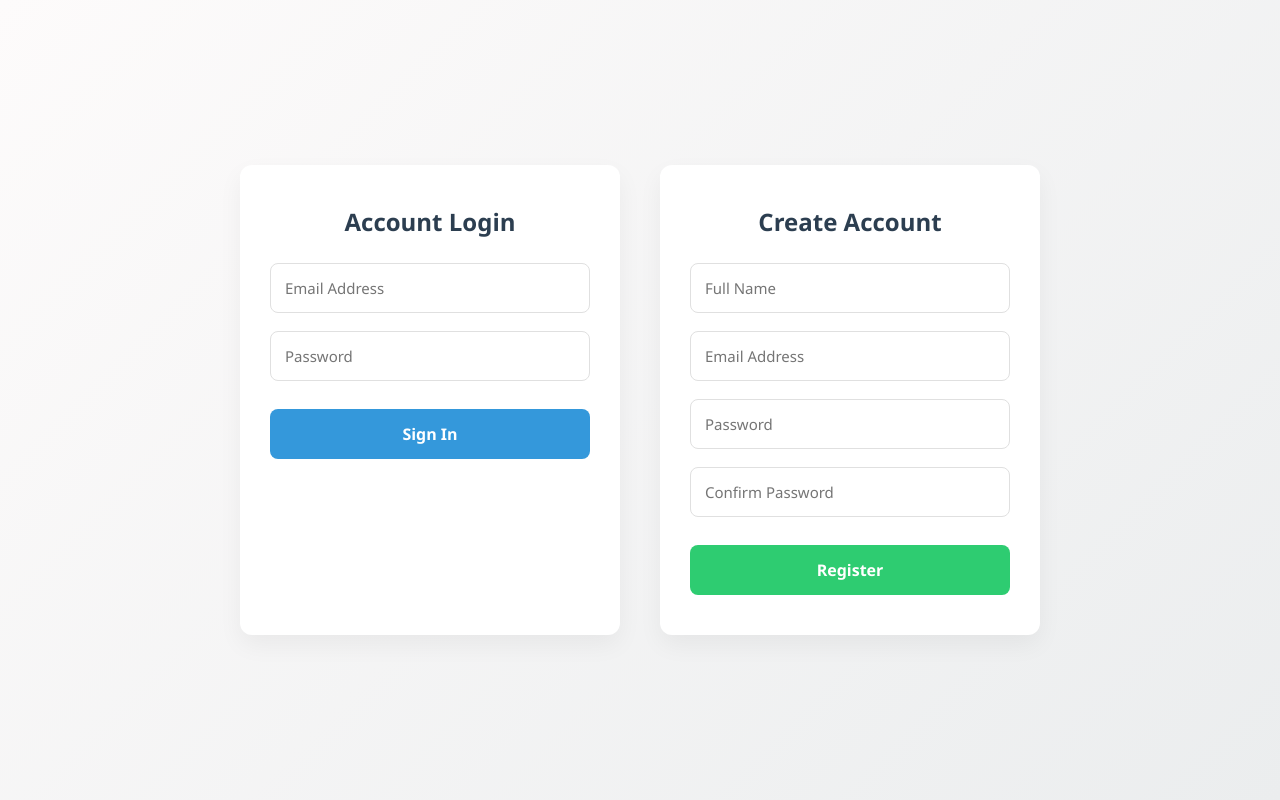
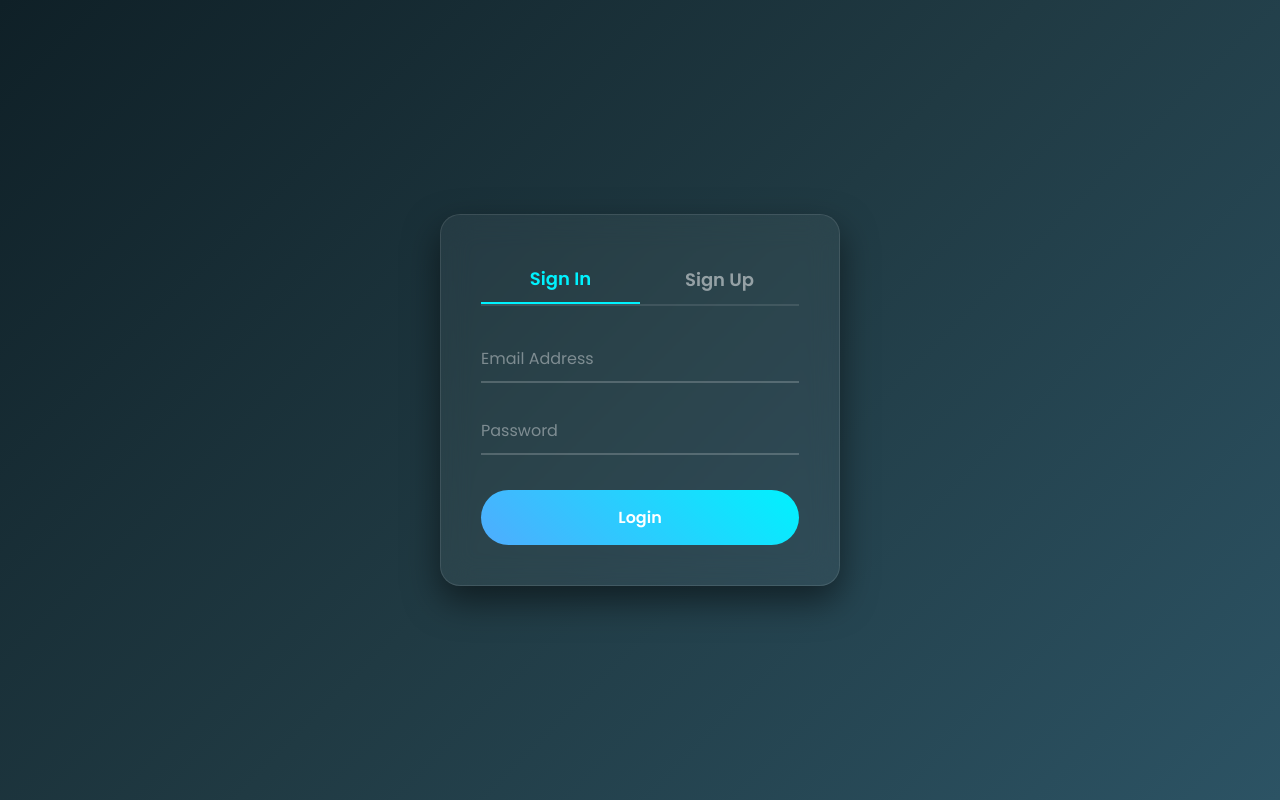
Before and after one commit to Mohammed-walid/Database-Systems-Assignments, a Flask app: page / in a window 1280 px wide. Run offline with Flask 3, Linux system fonts and the light colour scheme.

Commit message:
changed the look of the front end

```diff
--- a/Login-and-Registration-form/templates/index.html
+++ b/Login-and-Registration-form/templates/index.html
@@ -3,93 +3,145 @@
 <head>
     <meta charset="UTF-8">
     <meta name="viewport" content="width=device-width, initial-scale=1.0">
-    <title>Lab 4 - System Authentication</title>
+    <title>Lab 4 - Auth Portal</title>
     <style>
+        @import url('https://fonts.googleapis.com/css2?family=Poppins:wght@300;400;600&display=swap');
+
         * {
             box-sizing: border-box;
-            font-family: 'Segoe UI', Tahoma, Geneva, Verdana, sans-serif;
+            font-family: 'Poppins', sans-serif;
         }
+
         body {
-            background: linear-gradient(135deg, #fdfbfb 0%, #ebedee 100%);
+            margin: 0;
             min-height: 100vh;
             display: flex;
             justify-content: center;
             align-items: center;
-            margin: 0;
-            padding: 20px;
+            background: linear-gradient(135deg, #0f2027, #203a43, #2c5364);
+            color: #fff;
         }
-        .wrapper {
+
+        .glass-card {
+            background: rgba(255, 255, 255, 0.05);
+            backdrop-filter: blur(15px);
+            border: 1px solid rgba(255, 255, 255, 0.1);
+            border-radius: 20px;
+            padding: 40px;
+            width: 400px;
+            box-shadow: 0 15px 35px rgba(0, 0, 0, 0.5);
+        }
+
+        .tab-container {
             display: flex;
-            gap: 40px;
-            flex-wrap: wrap;
-            justify-content: center;
-            width: 100%;
-            max-width: 900px;
+            justify-content: space-between;
+            margin-bottom: 30px;
+            border-bottom: 2px solid rgba(255, 255, 255, 0.1);
         }
-        .card {
-            background: white;
-            border-radius: 12px;
-            box-shadow: 0 10px 25px rgba(0,0,0,0.05);
-            padding: 40px 30px;
-            width: 380px;
+
+        .tab {
+            background: none;
+            border: none;
+            color: rgba(255, 255, 255, 0.5);
+            font-size: 18px;
+            font-weight: 600;
+            padding: 10px 20px;
+            cursor: pointer;
+            transition: 0.3s;
+            width: 50%;
         }
-        h2 {
-            text-align: center;
-            color: #2c3e50;
-            margin-top: 0;
+
+        .tab.active {
+            color: #00f2fe;
+            border-bottom: 2px solid #00f2fe;
+        }
+
+        .tab:hover {
+            color: #fff;
+        }
+
+        .form-section {
+            display: none;
+            animation: fadeIn 0.4s ease-in-out;
+        }
+
+        .form-section.active {
+            display: block;
+        }
+
+        @keyframes fadeIn {
+            from { opacity: 0; transform: translateY(10px); }
+            to { opacity: 1; transform: translateY(0); }
+        }
+
+        .input-group {
             margin-bottom: 25px;
-            font-weight: 600;
+            position: relative;
         }
-        .input-group {
-            margin-bottom: 18px;
-        }
+
         .input-group input {
             width: 100%;
-            padding: 14px;
-            border: 1.5px solid #e0e0e0;
-            border-radius: 8px;
+            padding: 10px 0;
+            background: transparent;
+            border: none;
+            border-bottom: 2px solid rgba(255, 255, 255, 0.2);
+            color: #fff;
+            font-size: 16px;
             outline: none;
-            font-size: 15px;
-            transition: border-color 0.3s;
+            transition: 0.3s;
         }
+
+        .input-group input::placeholder {
+            color: rgba(255, 255, 255, 0.4);
+        }
+
         .input-group input:focus {
-            border-color: #3498db;
+            border-bottom-color: #00f2fe;
         }
-        button {
+
+        .submit-btn {
             width: 100%;
-            padding: 14px;
-            background: #3498db;
-            color: white;
+            background: linear-gradient(45deg, #4facfe 0%, #00f2fe 100%);
+            color: #fff;
             border: none;
-            border-radius: 8px;
+            border-radius: 30px;
+            padding: 15px;
             font-size: 16px;
-            font-weight: bold;
+            font-weight: 600;
             cursor: pointer;
-            transition: background 0.3s;
+            transition: transform 0.2s, box-shadow 0.2s;
             margin-top: 10px;
         }
-        button:hover {
-            background: #2980b9;
+
+        .submit-btn:hover {
+            transform: translateY(-2px);
+            box-shadow: 0 5px 15px rgba(0, 242, 254, 0.4);
         }
+
         .alert-box {
-            background: #ffebee;
-            color: #d32f2f;
+            background: rgba(255, 75, 75, 0.1);
+            color: #ff4b4b;
             padding: 12px;
             border-radius: 8px;
             margin-bottom: 20px;
             font-size: 14px;
-            font-weight: 500;
             text-align: center;
-            border: 1px solid #ffcdd2;
-            display: none; /* Hidden by default */
+            border: 1px solid rgba(255, 75, 75, 0.3);
+            display: none;
         }
     </style>
 </head>
 <body>
-    <div class="wrapper">
-        <!-- Login Card -->
-        <div class="card">
-            <h2>Account Login</h2>
+
+    <div class="glass-card">
+        <!-- Tabs -->
+        <div class="tab-container">
+            <button class="tab active" onclick="switchTab('login')">Sign In</button>
+            <button class="tab" onclick="switchTab('register')">Sign Up</button>
+        </div>
+
+        <!-- Login Form -->
+        <div id="login-section" class="form-section active">
             <div id="login-error" class="alert-box"></div>
             <form id="login-form">
                 <div class="input-group">
@@ -98,13 +150,12 @@
                 <div class="input-group">
                     <input type="password" id="login-password" placeholder="Password">
                 </div>
-                <button type="submit">Sign In</button>
+                <button type="submit" class="submit-btn">Login</button>
             </form>
         </div>
 
-        <!-- Registration Card -->
-        <div class="card">
-            <h2>Create Account</h2>
+        <!-- Registration Form -->
+        <div id="register-section" class="form-section">
             <div id="reg-error" class="alert-box"></div>
             <form id="register-form">
                 <div class="input-group">
@@ -119,7 +170,7 @@
                 <div class="input-group">
                     <input type="password" id="reg-confirm" placeholder="Confirm Password">
                 </div>
-                <button type="submit" style="background: #2ecc71;">Register</button>
+                <button type="submit" class="submit-btn">Create Account</button>
             </form>
         </div>
     </div>
@@ -127,6 +178,22 @@
     <script>
         const emailRegex = /^[^\s@]+@[^\s@]+\.[^\s@]+$/;
 
+        // UI Logic for Tabs
+        function switchTab(tabName) {
+            document.querySelectorAll('.tab').forEach(t => t.classList.remove('active'));
+            document.querySelectorAll('.form-section').forEach(f => f.classList.remove('active'));
+            hideErrors();
+
+            if(tabName === 'login') {
+                document.querySelectorAll('.tab')[0].classList.add('active');
+                document.getElementById('login-section').classList.add('active');
+            } else {
+                document.querySelectorAll('.tab')[1].classList.add('active');
+                document.getElementById('register-section').classList.add('active');
+            }
+        }
+
+        // Validation & Error Display
         function showError(elementId, message) {
             const errorDiv = document.getElementById(elementId);
             errorDiv.innerText = message;
@@ -138,7 +205,7 @@
             document.getElementById('reg-error').style.display = 'none';
         }
 
-        // Login Logic
+        // Login Submission
         document.getElementById('login-form').addEventListener('submit', function(e) {
             e.preventDefault();
             hideErrors();
@@ -146,8 +213,8 @@
             const email = document.getElementById('login-email').value.trim();
             const password = document.getElementById('login-password').value;
 
-            if (!email) return showError('login-error', "Email field cannot be empty.");
-            if (!password) return showError('login-error', "Password field cannot be empty.");
+            if (!email) return showError('login-error', "Email field is empty");
+            if (!password) return showError('login-error', "Password field is empty");
 
             const formData = new FormData();
             formData.append('email', email);
@@ -156,15 +223,12 @@
             fetch('/login', { method: 'POST', body: formData })
                 .then(res => res.json())
                 .then(data => {
-                    if (data.status === 'success') {
-                        window.location.href = '/welcome';
-                    } else {
-                        showError('login-error', data.message);
-                    }
+                    if (data.status === 'success') window.location.href = '/welcome';
+                    else showError('login-error', data.message);
                 });
         });
 
-        // Registration Logic
+        // Registration Submission
         document.getElementById('register-form').addEventListener('submit', function(e) {
             e.preventDefault();
             hideErrors();
@@ -174,13 +238,13 @@
             const password = document.getElementById('reg-password').value;
             const confirm = document.getElementById('reg-confirm').value;
 
-            if (!name) return showError('reg-error', "Name field cannot be empty.");
-            if (!email) return showError('reg-error', "Email field cannot be empty.");
-            if (!password) return showError('reg-error', "Password field cannot be empty.");
-            if (!confirm) return showError('reg-error', "Confirm Password field cannot be empty.");
+            if (!name) return showError('reg-error', "Name field is empty");
+            if (!email) return showError('reg-error', "Email field is empty");
+            if (!password) return showError('reg-error', "Password field is empty");
+            if (!confirm) return showError('reg-error', "Confirm password field is empty");
 
-            if (!emailRegex.test(email)) return showError('reg-error', "Please enter a valid email address.");
-            if (password !== confirm) return showError('reg-error', "Passwords do not match.");
+            if (!emailRegex.test(email)) return showError('reg-error', "Email has an invalid format");
+            if (password !== confirm) return showError('reg-error', "Password and confirm password must be the same");
 
             const formData = new FormData();
             formData.append('name', name);
@@ -190,11 +254,8 @@
             fetch('/register', { method: 'POST', body: formData })
                 .then(res => res.json())
                 .then(data => {
-                    if (data.status === 'success') {
-                        window.location.href = '/welcome';
-                    } else {
-                        showError('reg-error', data.message);
-                    }
+                    if (data.status === 'success') window.location.href = '/welcome';
+                    else showError('reg-error', data.message);
                 });
         });
     </script>
```
